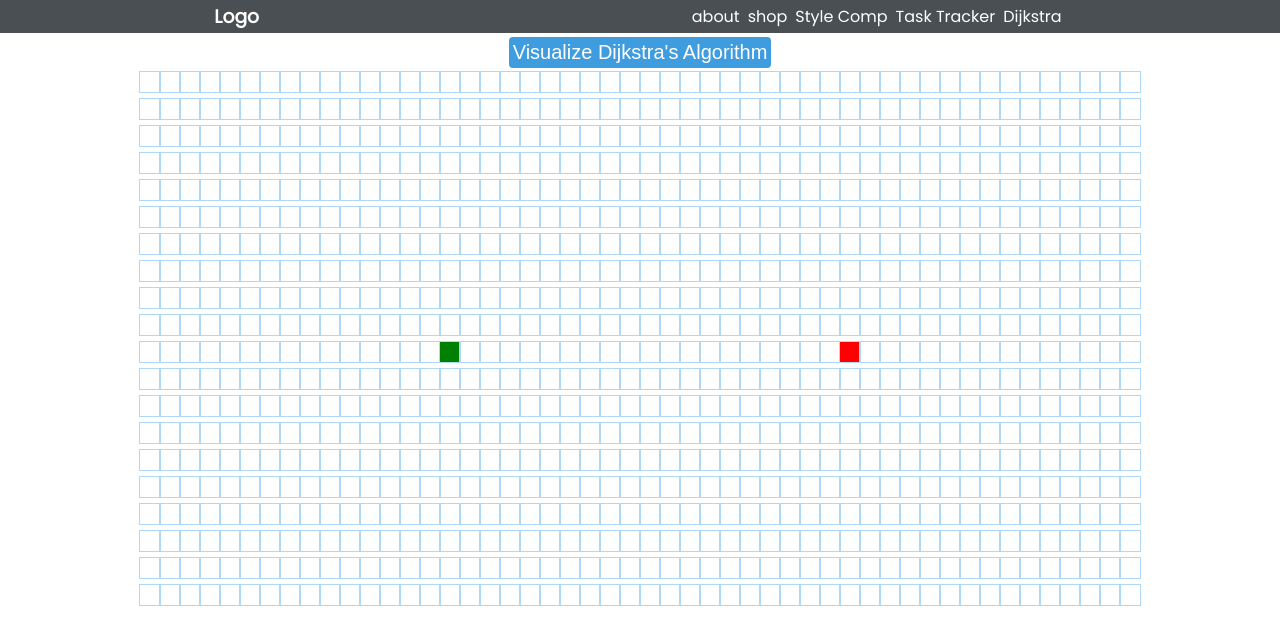
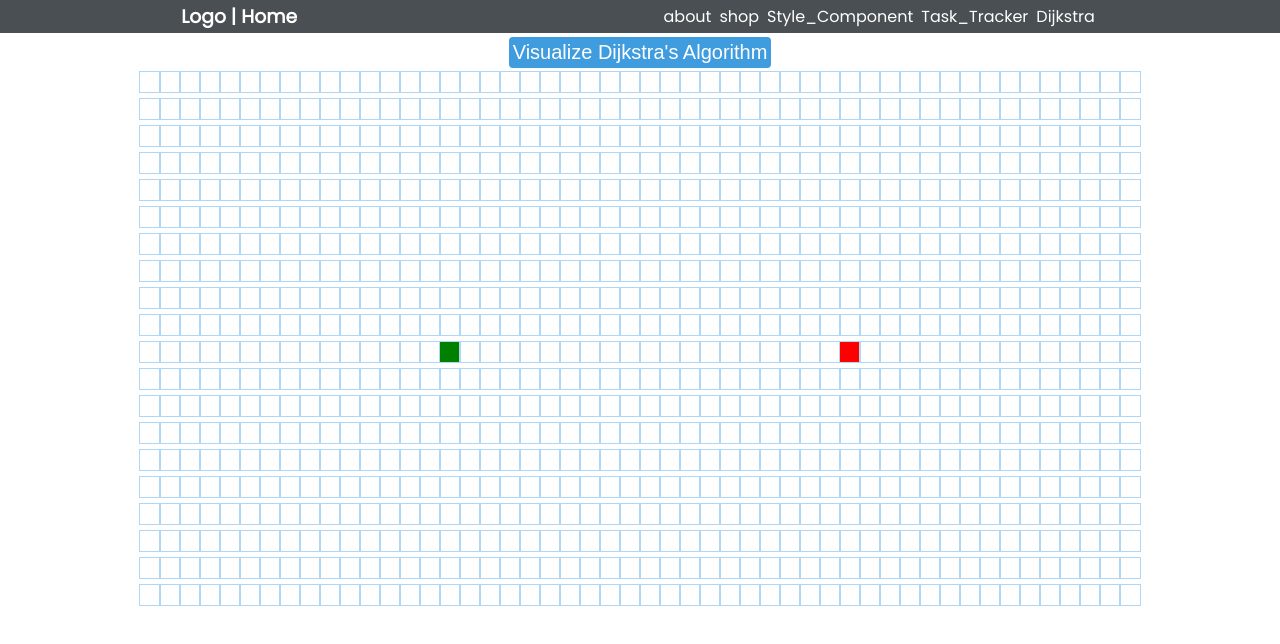
Before and after one commit to RabinPhaiju/React-Learn, a React (Create React App) app: page /React-Learn/Dijkstra in a window 1280 px wide. Shown: the top 644 px of the page. Built offline with nearby package versions, Linux system fonts and the light colour scheme.

Commit message:
Added interview questions

```diff
--- a/src/Components/Nav.js
+++ b/src/Components/Nav.js
@@ -9,7 +9,7 @@ const Nav = () => {
   return (
     <nav>
       <Link to='/React-Learn/' style={navStyle}>
-        <h3>Logo</h3>
+        <h3>Logo | Home</h3>
       </Link>
 
       <div className='nav'>
@@ -20,10 +20,10 @@ const Nav = () => {
           <div className='nav-item'>shop</div>
         </Link>
         <Link to='/React-Learn/stylecomponents' style={navStyle}>
-          <div className='nav-item'>Style Comp</div>
+          <div className='nav-item'>Style_Component</div>
         </Link>
         <Link to='/React-Learn/taskTracker' style={navStyle}>
-          <div className='nav-item'>Task Tracker</div>
+          <div className='nav-item'>Task_Tracker</div>
         </Link>
         <Link to='/React-Learn/dijkstra' style={navStyle}>
           <div className='nav-item'>Dijkstra</div>
--- a/src/Components/pages/Home.js
+++ b/src/Components/pages/Home.js
@@ -1,7 +1,11 @@
 import React from "react";
 
 const Home = () => {
-  return <div>Homepage</div>;
+  return (
+    <div>
+      <container className='header'>Home page</container>
+    </div>
+  );
 };
 
 export default Home;
```
Also changed, not shown: 1 other file (tests, documents, lock files or other folders).
